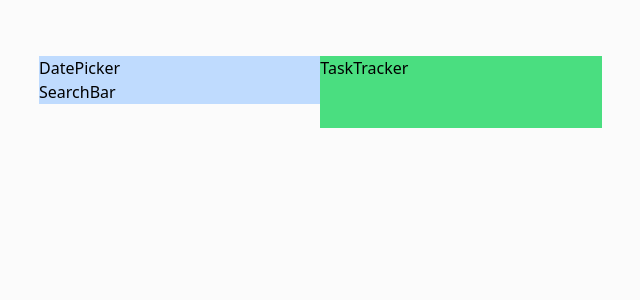
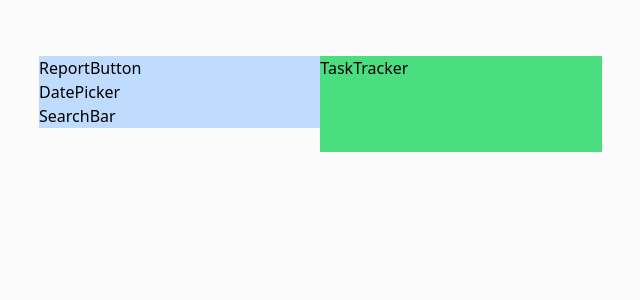
Before and after one commit to Burak-Bayraktar/task-tracking-app, a React (Vite) app: page /dashboard in a window 1280 px wide. Shown: the top 300 px of the page, without its empty margins (179-819 px from the left). Built offline with nearby package versions, Linux system fonts and the light colour scheme.

Commit message:
ADD: Add Report Button to Dashboard

```diff
--- a/src/components/Dashboard/Header/index.tsx
+++ b/src/components/Dashboard/Header/index.tsx
@@ -1,14 +1,16 @@
 import DatePicker from "components/DatePicker";
 import SearchBar from "../../SearchBar";
-import 'components/Dashboard/Header/style.css'
+import ReportButton from "components/ReportButton";
+import "components/Dashboard/Header/style.css";
 
 const Header = () => {
   return (
     <div className="header-container">
-        <DatePicker />
-        <SearchBar />
+      <ReportButton />
+      <DatePicker />
+      <SearchBar />
     </div>
-  )
-}
+  );
+};
 
 export default Header;
--- /dev/null
+++ b/src/components/ReportButton/index.tsx
@@ -0,0 +1,7 @@
+const ReportButton = () => {
+  return (
+    <div>ReportButton</div>
+  )
+}
+
+export default ReportButton
```
Also changed, not shown: src/components/ReportButton/style.css (added).
